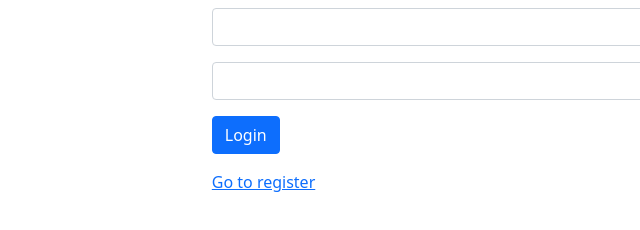
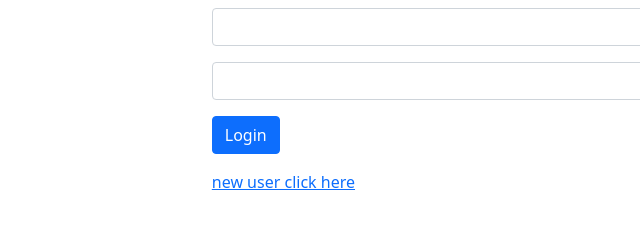
Before and after one commit to akhil5aka/userapp, a plain HTML site: page index.html in a window 1280 px wide. Shown: the full height of the page, 178-818 px from the left. Drawn offline with nearby package versions, Linux system fonts and the light colour scheme.

```diff
--- a/index.html
+++ b/index.html
@@ -31,7 +31,7 @@
                     <tr>
                         <td></td>
                         <td>
-                            <a href="register.html">Go to register</a>
+                            <a href="register.html">new user click here</a>
                         </td>
                     </tr>
                 </table>
```
